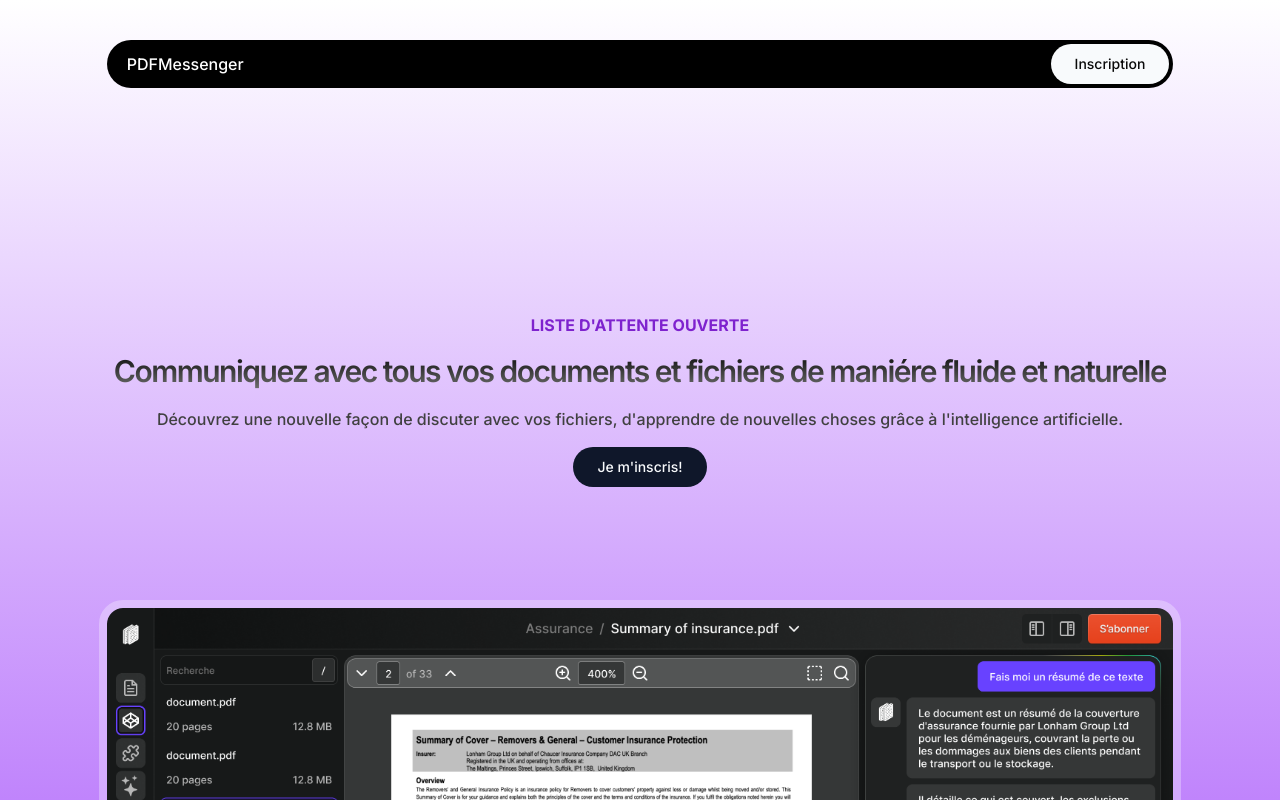
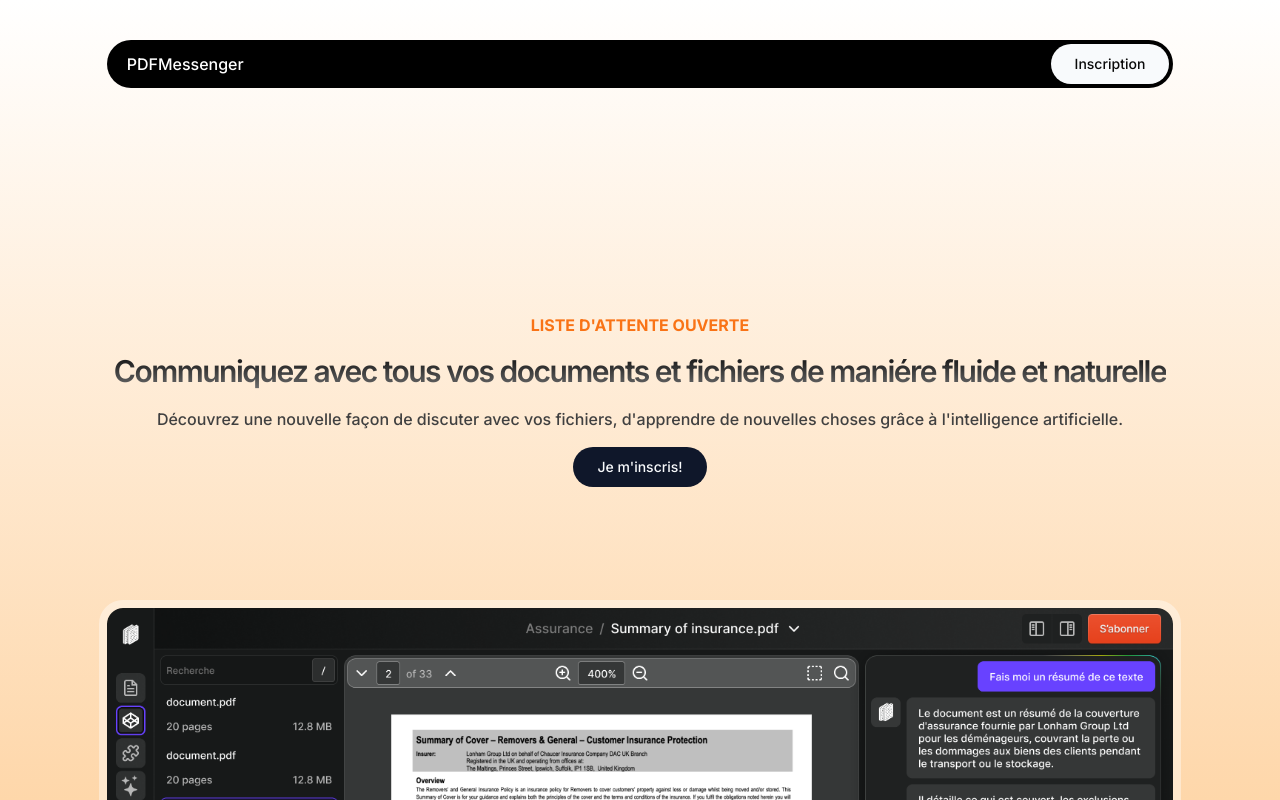
Before and after one commit to shinjipons/pdf-messenger-waitlist, a Next.js app: page / in a window 1280 px wide. Built offline with nearby package versions, Linux system fonts and the light colour scheme.

Commit message:
color change

```diff
--- a/app/page.tsx
+++ b/app/page.tsx
@@ -3,7 +3,7 @@ import Image from "next/image";
 
 export default function Home() {
   return (
-    <div className="min-h-screen p-8 flex flex-col items-center justify-center gap-10 bg-gradient-to-b from-white to-purple-400">
+    <div className="min-h-screen p-8 flex flex-col items-center justify-center gap-10 bg-gradient-to-b from-white to-orange-200">
       <div className="w-10/12 fixed top-2 m-8 justify-between items-center flex flex-row bg-black rounded-full p-1">
         <p className="text-white text-base pl-4 font-medium">PDFMessenger</p>
         <Button className="w-min rounded-full text-sm text-neutral-950 px-6 bg-slate-50 hover:bg-purple-600 hover:text-white">
@@ -11,7 +11,7 @@ export default function Home() {
         </Button>
       </div>
       <div className="flex flex-col gap-4 w-full p-10 items-center text-center">
-        <h2 className="uppercase text-purple-700 font-bold">
+        <h2 className="uppercase text-orange-500 font-bold">
           Liste d'attente ouverte
         </h2>
         <h1 className="text-3xl font-semibold tracking-tighter text-transparent bg-clip-text bg-gradient-to-b from-neutral-950 to-neutral-500 leading-tight">
@@ -32,7 +32,7 @@ export default function Home() {
         width={1024}
         height={30}
         alt="placeholder"
-        className="fixed bottom-0 max-h-48 w-10/12 object-cover object-top outline outline-8 outline-white/30 rounded-t-2xl"
+        className="fixed bottom-0 max-h-48 w-10/12 object-cover object-top outline outline-8 outline-white/40 rounded-t-2xl"
       />
     </div>
   );
```
